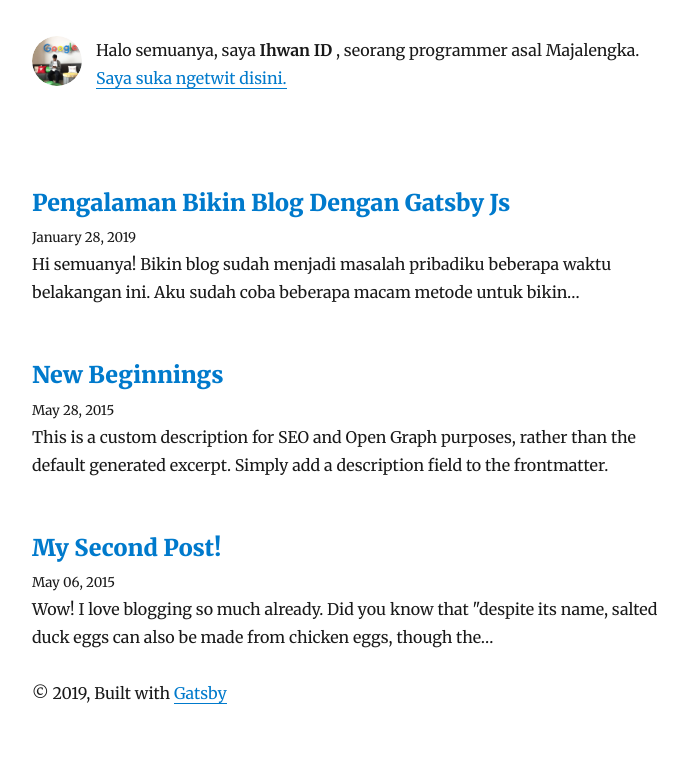
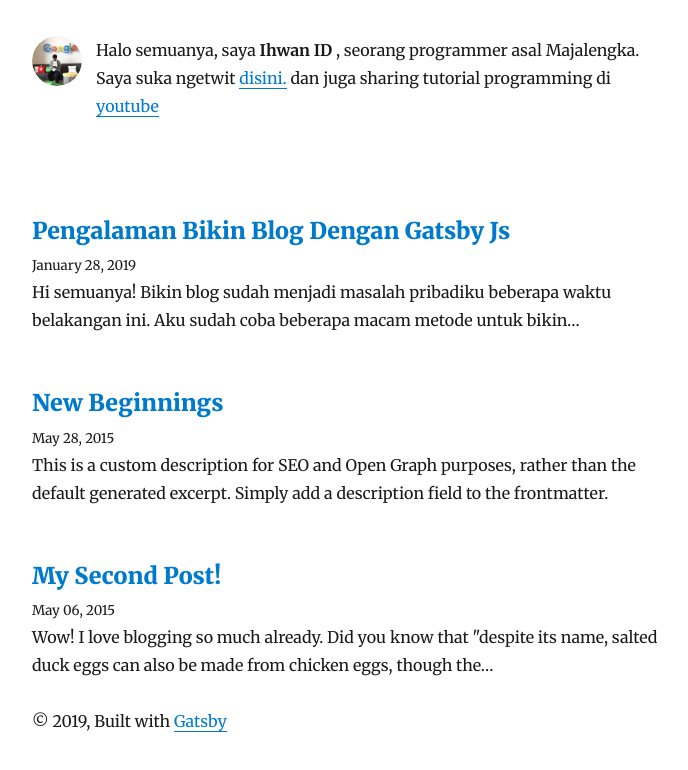
Before and after one commit to IhwanID/IhwanID, a Gatsby site: page / in a window 1280 px wide. Shown: the part 118-888 px from the top of the page, without its empty margins (293-981 px from the left). Before the commit the page ends 867 px from the top, so only its background shows below. Built offline with nearby package versions, Linux system fonts and the light colour scheme; Gatsby itself is replaced by a stand-in of ours; some packages are replaced by stand-ins of ours.

Commit message:
add youtube on bio

```diff
--- a/gatsby-config.js
+++ b/gatsby-config.js
@@ -6,6 +6,7 @@ module.exports = {
     siteUrl: `https://ihwan.id/`,
     social: {
       twitter: `ihwan_id`,
+      youtube: 'IhwanD',
     },
   },
   plugins: [
--- a/src/components/bio.js
+++ b/src/components/bio.js
@@ -33,9 +33,9 @@ function Bio() {
             <p>
               Halo semuanya, saya <strong>{author}</strong> , seorang programmer asal Majalengka.
               {` `}
-              <a href={`https://twitter.com/${social.twitter}`}>
-                Saya suka ngetwit disini.
-              </a>
+              Saya suka ngetwit <a href={`https://twitter.com/${social.twitter}`}>
+                disini.
+              </a> dan juga sharing tutorial programming di <a href={`https://youtube.com/${social.youtube}`}>youtube</a>
             </p>
           </div>
         )
@@ -58,6 +58,7 @@ const bioQuery = graphql`
         author
         social {
           twitter
+          youtube
         }
       }
     }
```
